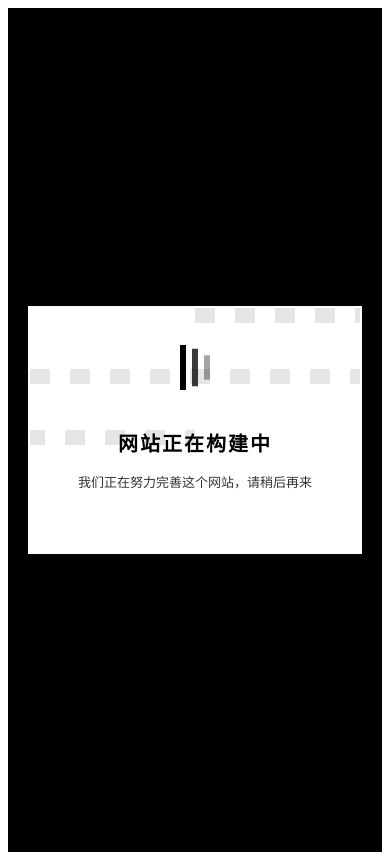
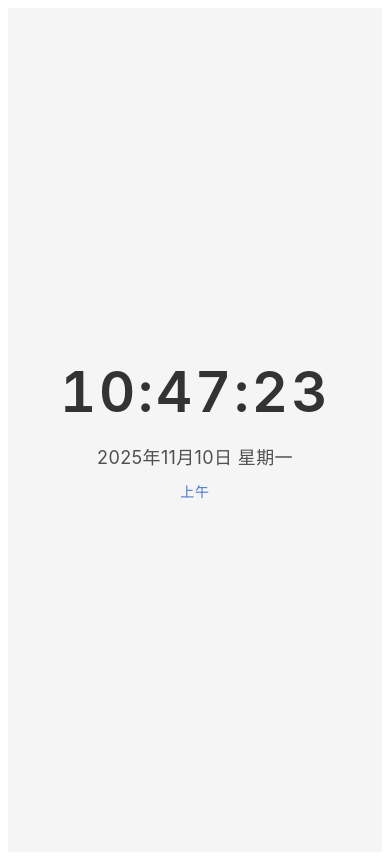
Before and after one commit to MaskerPRC/easy-vibe-coding-repos, a Vue app: page / in a window 390 px wide. Built offline with nearby package versions, Linux system fonts and the light colour scheme.

Commit message:
Auto sync: 2025-11-11T08:52:11.775Z

```diff
--- a/index.html
+++ b/index.html
@@ -3,7 +3,7 @@
 <head>
   <meta charset="UTF-8">
   <meta name="viewport" content="width=device-width, initial-scale=1.0">
-  <title>网站正在构建中</title>
+  <title>实时时钟</title>
 </head>
 <body>
   <div id="app"></div>
--- a/src/App.vue
+++ b/src/App.vue
@@ -1,27 +1,61 @@
 <template>
   <div class="app">
-    <div class="construction-container">
-      <div class="construction-box">
-        <div class="construction-icon">
-          <div class="icon-bar icon-bar-1"></div>
-          <div class="icon-bar icon-bar-2"></div>
-          <div class="icon-bar icon-bar-3"></div>
-        </div>
-        <h1 class="construction-title">网站正在构建中</h1>
-        <p class="construction-text">我们正在努力完善这个网站，请稍后再来</p>
-        <div class="construction-stripes">
-          <div class="stripe stripe-1"></div>
-          <div class="stripe stripe-2"></div>
-          <div class="stripe stripe-3"></div>
-          <div class="stripe stripe-4"></div>
-        </div>
+    <div class="clock-container">
+      <div class="time-display">
+        <div class="main-time">{{ currentTime }}</div>
+        <div class="date-display">{{ currentDate }}</div>
+        <div class="period">{{ period }}</div>
       </div>
     </div>
   </div>
 </template>
 
 <script setup>
-// 无需后端检查，纯静态展示页面
+import { ref, onMounted, onUnmounted } from 'vue';
+
+const currentTime = ref('');
+const currentDate = ref('');
+const period = ref('');
+let timer = null;
+
+const updateTime = () => {
+  const now = new Date();
+
+  // 格式化时间 (HH:MM:SS)
+  const hours = String(now.getHours()).padStart(2, '0');
+  const minutes = String(now.getMinutes()).padStart(2, '0');
+  const seconds = String(now.getSeconds()).padStart(2, '0');
+  currentTime.value = `${hours}:${minutes}:${seconds}`;
+
+  // 格式化日期
+  const year = now.getFullYear();
+  const month = String(now.getMonth() + 1).padStart(2, '0');
+  const day = String(now.getDate()).padStart(2, '0');
+  const weekdays = ['星期日', '星期一', '星期二', '星期三', '星期四', '星期五', '星期六'];
+  const weekday = weekdays[now.getDay()];
+  currentDate.value = `${year}年${month}月${day}日 ${weekday}`;
+
+  // 时段
+  const hour = now.getHours();
+  if (hour >= 5 && hour < 12) {
+    period.value = '上午';
+  } else if (hour >= 12 && hour < 18) {
+    period.value = '下午';
+  } else {
+    period.value = '晚上';
+  }
+};
+
+onMounted(() => {
+  updateTime();
+  timer = setInterval(updateTime, 1000);
+});
+
+onUnmounted(() => {
+  if (timer) {
+    clearInterval(timer);
+  }
+});
 </script>
 
 <style scoped>
@@ -33,196 +67,115 @@
 
 .app {
   min-height: 100vh;
-  background: #000000;
+  background: #F5F5F5;
   display: flex;
   align-items: center;
   justify-content: center;
   padding: 20px;
-  font-family: -apple-system, BlinkMacSystemFont, 'Segoe UI', 'PingFang SC', 'Hiragino Sans GB', 'Microsoft YaHei', sans-serif;
+  font-family: 'Inter', 'SF Pro Display', 'Roboto', -apple-system, BlinkMacSystemFont, 'Segoe UI', sans-serif;
 }
 
-.construction-container {
+.clock-container {
   width: 100%;
-  max-width: 600px;
+  max-width: 1200px;
   text-align: center;
 }
 
-.construction-box {
-  border: 2px solid #ffffff;
-  background: #ffffff;
-  padding: 60px 40px;
+.time-display {
   position: relative;
-  overflow: hidden;
 }
 
-.construction-icon {
-  width: 80px;
-  height: 80px;
-  margin: 0 auto 40px;
-  position: relative;
-  display: flex;
-  align-items: center;
-  justify-content: center;
+.main-time {
+  font-size: 120px;
+  font-weight: 600;
+  color: #333333;
+  letter-spacing: 0.05em;
+  line-height: 1.2;
+  margin-bottom: 24px;
+  transition: all 0.3s ease;
+  font-variant-numeric: tabular-nums;
 }
 
-.icon-bar {
-  position: absolute;
-  width: 8px;
-  height: 60px;
-  background: #000000;
-  animation: construction-pulse 1.5s ease-in-out infinite;
+.date-display {
+  font-size: 24px;
+  font-weight: 400;
+  color: #333333;
+  opacity: 0.85;
+  margin-bottom: 16px;
+  letter-spacing: 0.02em;
 }
 
-.icon-bar-1 {
-  left: 20px;
-  animation-delay: 0s;
+.period {
+  font-size: 20px;
+  font-weight: 500;
+  color: #3366CC;
+  opacity: 0.9;
+  letter-spacing: 0.05em;
 }
 
-.icon-bar-2 {
-  left: 36px;
-  animation-delay: 0.3s;
-}
+/* 平板适配 */
+@media (max-width: 1024px) {
+  .main-time {
+    font-size: 96px;
+  }
 
-.icon-bar-3 {
-  left: 52px;
-  animation-delay: 0.6s;
-}
+  .date-display {
+    font-size: 22px;
+  }
 
-@keyframes construction-pulse {
-  0%, 100% {
-    opacity: 1;
-    transform: scaleY(1);
-  }
-  50% {
-    opacity: 0.3;
-    transform: scaleY(0.5);
-  }
-}
-
-.construction-title {
-  font-size: 32px;
-  font-weight: 700;
-  color: #000000;
-  margin-bottom: 20px;
-  letter-spacing: 2px;
-}
-
-.construction-text {
-  font-size: 16px;
-  color: #000000;
-  line-height: 1.6;
-  opacity: 0.8;
-  margin-bottom: 40px;
-}
-
-.construction-stripes {
-  position: absolute;
-  top: 0;
-  left: 0;
-  width: 100%;
-  height: 100%;
-  pointer-events: none;
-  overflow: hidden;
-}
-
-.stripe {
-  position: absolute;
-  width: 100%;
-  height: 20px;
-  background: repeating-linear-gradient(
-    90deg,
-    #000000 0px,
-    #000000 20px,
-    transparent 20px,
-    transparent 40px
-  );
-  opacity: 0.1;
-  animation: stripe-move 2s linear infinite;
-}
-
-.stripe-1 {
-  top: 0;
-  animation-delay: 0s;
-}
-
-.stripe-2 {
-  top: 25%;
-  animation-delay: 0.5s;
-}
-
-.stripe-3 {
-  top: 50%;
-  animation-delay: 1s;
-}
-
-.stripe-4 {
-  top: 75%;
-  animation-delay: 1.5s;
-}
-
-@keyframes stripe-move {
-  0% {
-    transform: translateX(-100%);
-  }
-  100% {
-    transform: translateX(100%);
+  .period {
+    font-size: 18px;
   }
 }
 
 /* 移动端适配 */
 @media (max-width: 768px) {
-  .construction-box {
-    padding: 40px 20px;
+  .main-time {
+    font-size: 72px;
+    margin-bottom: 20px;
   }
 
-  .construction-icon {
-    width: 60px;
-    height: 60px;
-    margin-bottom: 30px;
+  .date-display {
+    font-size: 20px;
+    margin-bottom: 14px;
   }
 
-  .icon-bar {
-    width: 6px;
-    height: 45px;
-  }
-
-  .icon-bar-1 {
-    left: 15px;
-  }
-
-  .icon-bar-2 {
-    left: 27px;
-  }
-
-  .icon-bar-3 {
-    left: 39px;
-  }
-
-  .construction-title {
-    font-size: 24px;
-    margin-bottom: 15px;
-  }
-
-  .construction-text {
-    font-size: 14px;
-    margin-bottom: 30px;
-  }
-
-  .stripe {
-    height: 15px;
+  .period {
+    font-size: 16px;
   }
 }
 
 @media (max-width: 480px) {
-  .construction-box {
-    padding: 30px 15px;
+  .app {
+    padding: 15px;
   }
 
-  .construction-title {
-    font-size: 20px;
+  .main-time {
+    font-size: 56px;
+    margin-bottom: 16px;
   }
 
-  .construction-text {
+  .date-display {
+    font-size: 18px;
+    margin-bottom: 12px;
+  }
+
+  .period {
+    font-size: 14px;
+  }
+}
+
+/* 超小屏幕适配 */
+@media (max-width: 360px) {
+  .main-time {
+    font-size: 48px;
+  }
+
+  .date-display {
+    font-size: 16px;
+  }
+
+  .period {
     font-size: 13px;
   }
 }
```
